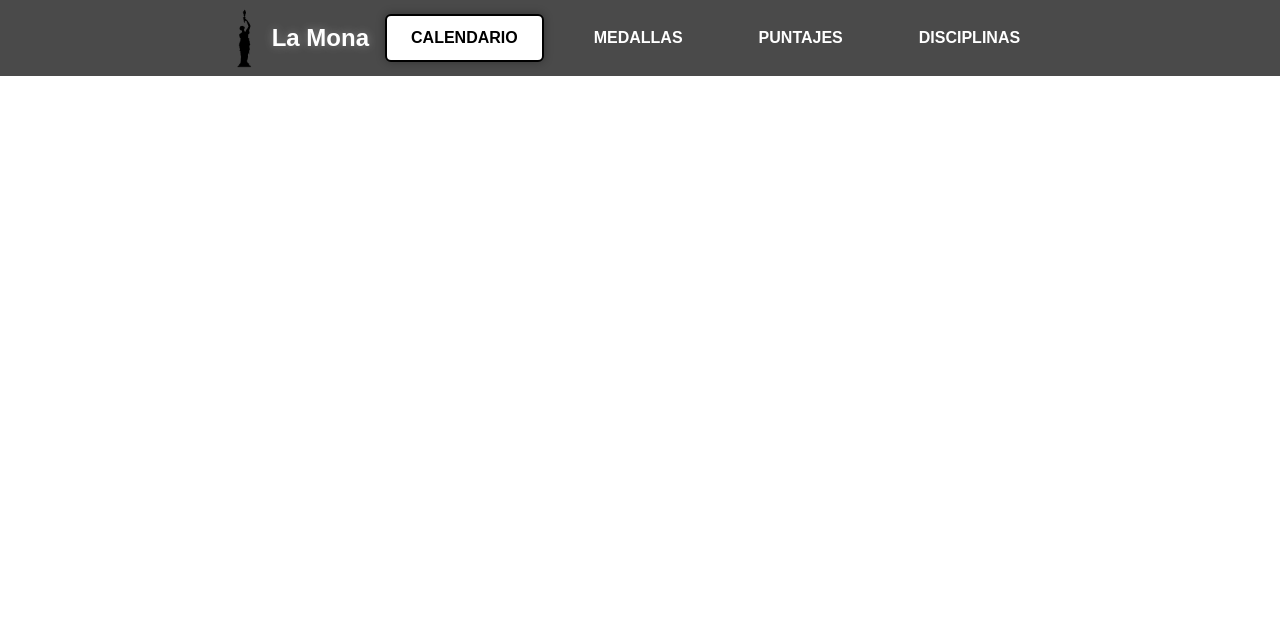
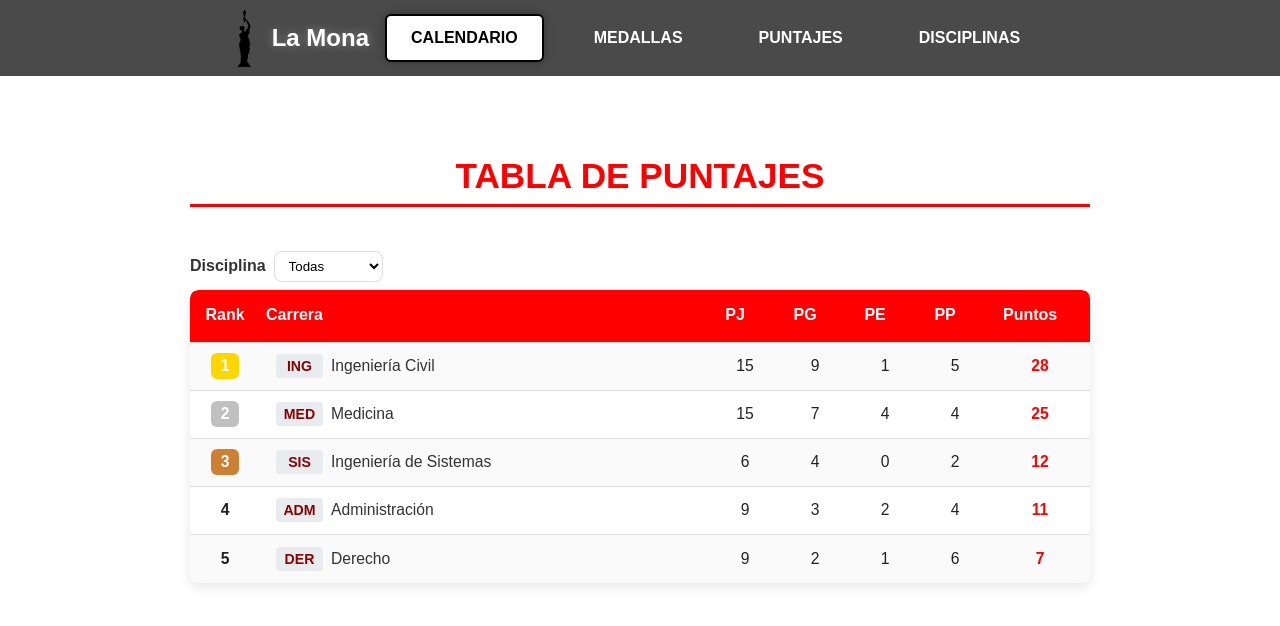
Before and after one commit to joelriquelme/CC5003-Fullstack, a React (Vite) app in the folder frontend/MonaProject/: page /puntajes in a window 1280 px wide. Shown: the top 626 px of the page. Built offline with nearby package versions, Linux system fonts and the light colour scheme.

Commit message:
feat: add scores table

```diff
--- a/frontend/MonaProject/src/App.tsx
+++ b/frontend/MonaProject/src/App.tsx
@@ -1,19 +1,21 @@
 import './App.css'
-import Header from "./components/layout/Header/Header.tsx";
-import Medallero from "./components/pages/Medallero/Medallero.tsx";
-import { BrowserRouter, Route, Routes, useNavigate } from "react-router-dom";
+import Header from "./components/layout/Header/Header.tsx"
+import Medallero from "./components/pages/Medallero/Medallero.tsx"
+import Puntajes from "./components/pages/Puntajes/Puntajes.tsx"
+import { BrowserRouter, Route, Routes, useNavigate } from "react-router-dom"
 
 function App() {
-  const navigate = useNavigate();
+  const navigate = useNavigate()
 
   return (
     <>
       <Header onNavigate={navigate} />
       <Routes>
         <Route path="/medallero" element={<Medallero />} />
+        <Route path="/puntajes" element={<Puntajes />} />
       </Routes>
     </>
-  );
+  )
 }
 
 export default function AppWrapper() {
@@ -21,5 +23,5 @@ export default function AppWrapper() {
     <BrowserRouter>
       <App />
     </BrowserRouter>
-  );
+  )
 }
--- /dev/null
+++ b/frontend/MonaProject/src/components/pages/Puntajes/Puntajes.module.css
@@ -0,0 +1,110 @@
+/* Contenedor principal */
+.puntajesContainer {
+  max-width: 1000px;
+  margin: 0 auto;
+  padding: 2rem;
+  background-color: white;
+  min-height: 100vh;
+  font-family: Arial, sans-serif;
+  display: flex;
+  flex-direction: column;
+  align-items: center;
+}
+
+/* Título */
+.puntajesTitle {
+  text-align: center;
+  color: #ff0000;
+  margin-bottom: 2rem;
+  font-size: 2.2rem;
+  font-weight: bold;
+  text-transform: uppercase;
+  border-bottom: 3px solid #ff0000;
+  padding-bottom: 0.5rem;
+  width: 100%;
+}
+
+/* Header con filtros (disciplina) */
+.headerRow {
+  display: flex;
+  align-items: center;
+  justify-content: space-between;
+  gap: 12px;
+  flex-wrap: wrap;
+  width: 100%;
+  max-width: 900px;
+  margin-bottom: 0.5rem;
+}
+
+.filters {
+  display: flex;
+  align-items: center;
+  gap: 8px;
+}
+
+.filterLabel {
+  font-weight: 600;
+  color: #333;
+}
+
+.select {
+  padding: 6px 10px;
+  border-radius: 8px;
+  border: 1px solid #ddd;
+  background: #fff;
+}
+
+/* Tabla (envoltorio para DataTable) */
+.tableContainer {
+  overflow-x: auto;
+  margin-bottom: 1.5rem;
+  border-radius: 8px;
+  box-shadow: 0 4px 12px rgba(0, 0, 0, 0.1);
+  width: 100%;
+  max-width: 900px;
+}
+
+/* Celdas personalizadas (carrera) */
+.conCell {
+  text-align: left;
+  display: flex;
+  align-items: center;
+  gap: 8px;
+}
+
+.countryCode {
+  font-weight: bold;
+  color: darkred;
+  background-color: #e9ecef;
+  padding: 4px 6px;
+  border-radius: 4px;
+  min-width: 35px;
+  text-align: center;
+  font-size: 0.9em;
+}
+
+.countryName {
+  font-weight: 500;
+  color: #333;
+  flex: 1;
+}
+
+/* Celdas de puntos (resaltado en rojo, igual que medallero) */
+.pointsCell {
+  font-weight: bold;
+  color: #ff0000;
+  text-align: center;
+}
+
+/* Responsive */
+@media (max-width: 768px) {
+  .puntajesContainer { padding: 1rem; }
+  .puntajesTitle { font-size: 1.8rem; }
+  .tableContainer { max-width: 100%; }
+  .headerRow { gap: 8px; }
+  .select { width: 160px; }
+}
+
+@media (max-width: 480px) {
+  .puntajesTitle { font-size: 1.5rem; }
+}
--- /dev/null
+++ b/frontend/MonaProject/src/components/pages/Puntajes/Puntajes.tsx
@@ -0,0 +1,190 @@
+import React, { useMemo, useState } from "react"
+import DataTable, { type TableColumn } from "react-data-table-component"
+import styles from "./Puntajes.module.css"
+
+// Por disciplina y carrera/departamento
+interface StandingRow {
+  code: string        // abreviatura (ING, MED, etc.)
+  name: string        // nombre carrera/depto
+  discipline: string  // disciplina
+  PJ: number
+  PG: number
+  PE: number
+  PP: number
+}
+
+// Agregado por carrera/departamento
+interface TableRow {
+  code: string
+  name: string
+  PJ: number
+  PG: number
+  PE: number
+  PP: number
+  Pts: number
+}
+
+// Datos de ejemplo
+const sampleByDiscipline: StandingRow[] = [
+  { code: "ING", name: "Ingeniería Civil", discipline: "Fútbol",  PJ: 5, PG: 3, PE: 1, PP: 1 },
+  { code: "MED", name: "Medicina",         discipline: "Fútbol",  PJ: 5, PG: 2, PE: 2, PP: 1},
+  { code: "ADM", name: "Administración",   discipline: "Fútbol",  PJ: 5, PG: 2, PE: 1, PP: 2},
+  { code: "DER", name: "Derecho",          discipline: "Fútbol",  PJ: 5, PG: 1, PE: 1, PP: 3},
+
+  { code: "ING", name: "Ingeniería Civil", discipline: "Básquetbol", PJ: 4, PG: 3, PE: 0, PP: 1 },
+  { code: "MED", name: "Medicina",         discipline: "Básquetbol", PJ: 4, PG: 2, PE: 1, PP: 1 },
+  { code: "ADM", name: "Administración",   discipline: "Básquetbol", PJ: 4, PG: 1, PE: 1, PP: 2 },
+  { code: "DER", name: "Derecho",          discipline: "Básquetbol", PJ: 4, PG: 1, PE: 0, PP: 3 },
+
+  { code: "SIS", name: "Ingeniería de Sistemas", discipline: "Voleibol", PJ: 6, PG: 4, PE: 0, PP: 2 },
+  { code: "MED", name: "Medicina",               discipline: "Voleibol", PJ: 6, PG: 3, PE: 1, PP: 2 },
+  { code: "ING", name: "Ingeniería Civil",       discipline: "Voleibol", PJ: 6, PG: 3, PE: 0, PP: 3 },
+]
+
+// Función para agregar los datos por carrera/departamento
+function aggregate(rows: StandingRow[]): TableRow[] {
+  const map = new Map<string, TableRow>()
+  for (const r of rows) {
+    if (!map.has(r.code)) {
+      map.set(r.code, {
+        code: r.code,
+        name: r.name,
+        PJ: 0, PG: 0, PE: 0, PP: 0, Pts: 0,
+      })
+    }
+    const it = map.get(r.code)!
+    it.PJ += r.PJ
+    it.PG += r.PG
+    it.PE += r.PE
+    it.PP += r.PP
+  }
+  for (const it of map.values()) {
+    it.Pts = it.PG * 3 + it.PE * 1
+  }
+  return [...map.values()]
+}
+
+// Columnas de la tabla
+const makeColumns = (): TableColumn<TableRow>[] => [
+  {
+    name: "Rank",
+    selector: (_row, idx) => (idx !== undefined ? idx + 1 : "-"),
+    width: "70px",
+    center: true,
+    cell: (_row, index) => {
+      let bg = "transparent", color = "inherit"
+      if (index === 0) { bg = "#FFD700"; color = "#fff" } // Lugares. oro
+      else if (index === 1) { bg = "#C0C0C0"; color = "#fff" } // plata
+      else if (index === 2) { bg = "#CD7F32"; color = "#fff" } // bronce
+      return (
+        <span style={{ fontWeight: "bold", color, background: bg, borderRadius: 6, padding: "4px 10px", display: "inline-block" }}>
+          {index !== undefined ? index + 1 : "-"}
+        </span>
+      )
+    },
+    sortable: false,
+    grow: 0.5,
+  },
+  {
+    name: "Carrera",
+    selector: r => r.name,
+    minWidth: "220px",
+    sortable: true,
+    cell: r => (
+      <div className={styles.conCell}>
+        <span className={styles.countryCode}>{r.code}</span>
+        <span className={styles.countryName}>{r.name}</span>
+      </div>
+    ),
+  },
+  { name: <span title="Partidos Jugados">PJ</span>, selector: r => r.PJ, center: true, sortable: true, width: "70px" },
+  { name: <span title="Partidos Ganados">PG</span>, selector: r => r.PG, center: true, sortable: true, width: "70px" },
+  { name: <span title="Partidos Empatados">PE</span>, selector: r => r.PE, center: true, sortable: true, width: "70px" },
+  { name: <span title="Partidos Perdidos">PP</span>, selector: r => r.PP, center: true, sortable: true, width: "70px" },
+  {
+    name: "Puntos",
+    selector: r => r.Pts,
+    center: true,
+    sortable: true,
+    width: "100px",
+    cell: r => <span className={styles.pointsCell}>{r.Pts}</span>,
+  },
+]
+
+// Componente principal
+const Puntajes: React.FC = () => {
+  const [discipline, setDiscipline] = useState<string>("Todas")
+
+  const disciplines = useMemo(() => {
+    const set = new Set(sampleByDiscipline.map(r => r.discipline))
+    return ["Todas", ...Array.from(set)]
+  }, [])
+
+  const tableData = useMemo(() => {
+    const filtered = discipline === "Todas"
+      ? sampleByDiscipline
+      : sampleByDiscipline.filter(r => r.discipline === discipline)
+
+    const aggregated = aggregate(filtered)
+
+    return aggregated.sort((a, b) =>
+      b.Pts - a.Pts ||
+      a.name.localeCompare(b.name)
+    )
+  }, [discipline])
+
+  const columns = useMemo(() => makeColumns(), [])
+
+  return (
+    <div className={styles.puntajesContainer}>
+      <div className={styles.headerRow}>
+        <h1 className={styles.puntajesTitle}>Tabla de Puntajes</h1>
+        <div className={styles.filters}>
+          <label className={styles.filterLabel}>Disciplina</label>
+          <select
+            className={styles.select}
+            value={discipline}
+            onChange={(e) => setDiscipline(e.target.value)}
+          >
+            {disciplines.map(d => <option key={d} value={d}>{d}</option>)}
+          </select>
+        </div>
+      </div>
+
+        {discipline !== "Todas" && (
+        <h2 className={styles.subTitle}>Disciplina: {discipline}</h2>
+        )}
+
+      <div className={styles.tableContainer}>
+        <DataTable
+          columns={columns}
+          data={tableData}
+          highlightOnHover
+          striped
+          responsive
+          defaultSortFieldId={9}
+          customStyles={{
+            headCells: {
+              style: {
+                backgroundColor: "#ff0000",
+                color: "white",
+                fontWeight: "bold",
+                fontSize: "1rem",
+                textAlign: "center",
+                whiteSpace: "normal",
+                wordBreak: "break-word",
+                lineHeight: "1.3",
+                padding: "12px 6px",
+              },
+            },
+            rows: { style: { fontSize: "0.98rem", minHeight: "48px" } },
+            table: { style: { borderRadius: 8, overflow: "hidden" } },
+          }}
+          noDataComponent="No hay datos"
+        />
+      </div>
+    </div>
+  )
+}
+
+export default Puntajes
```
